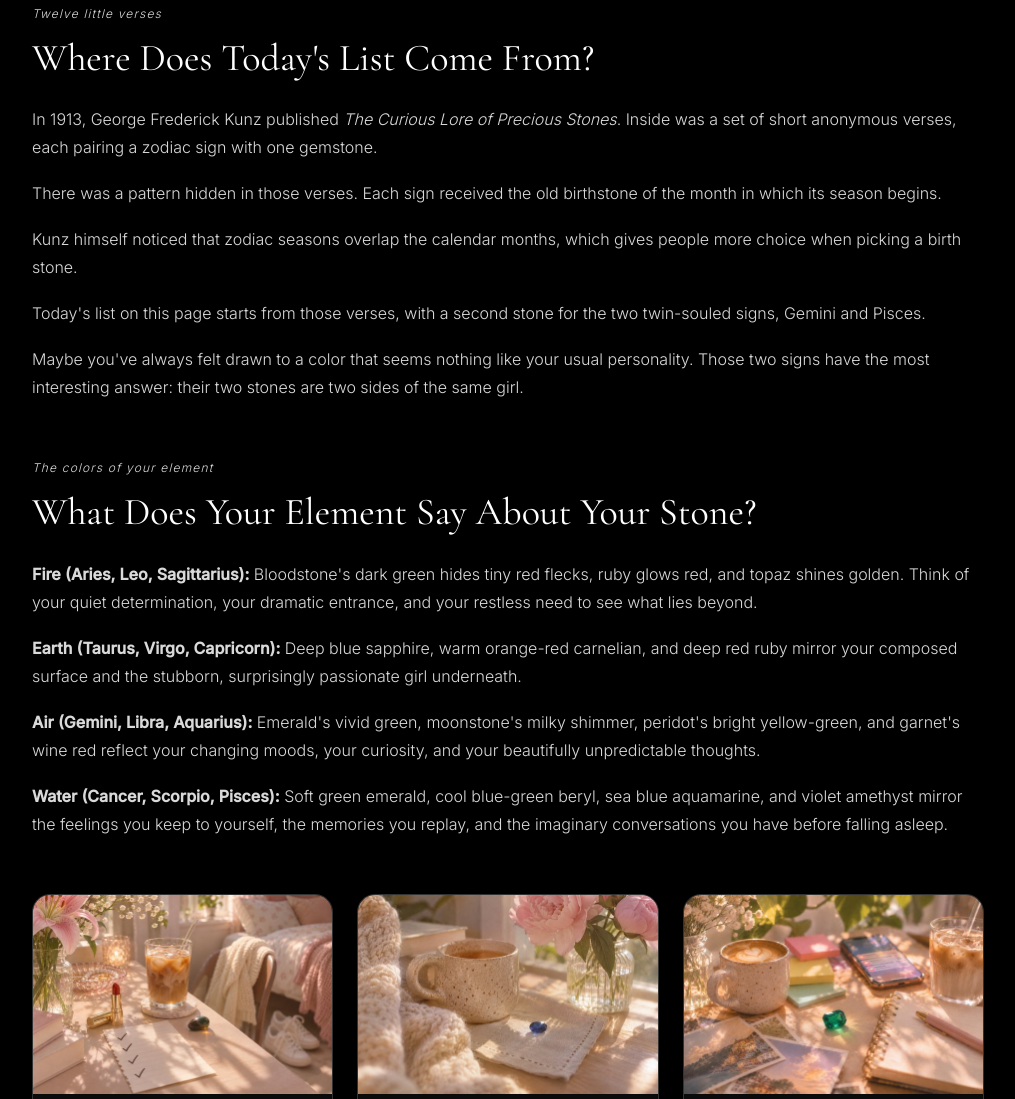
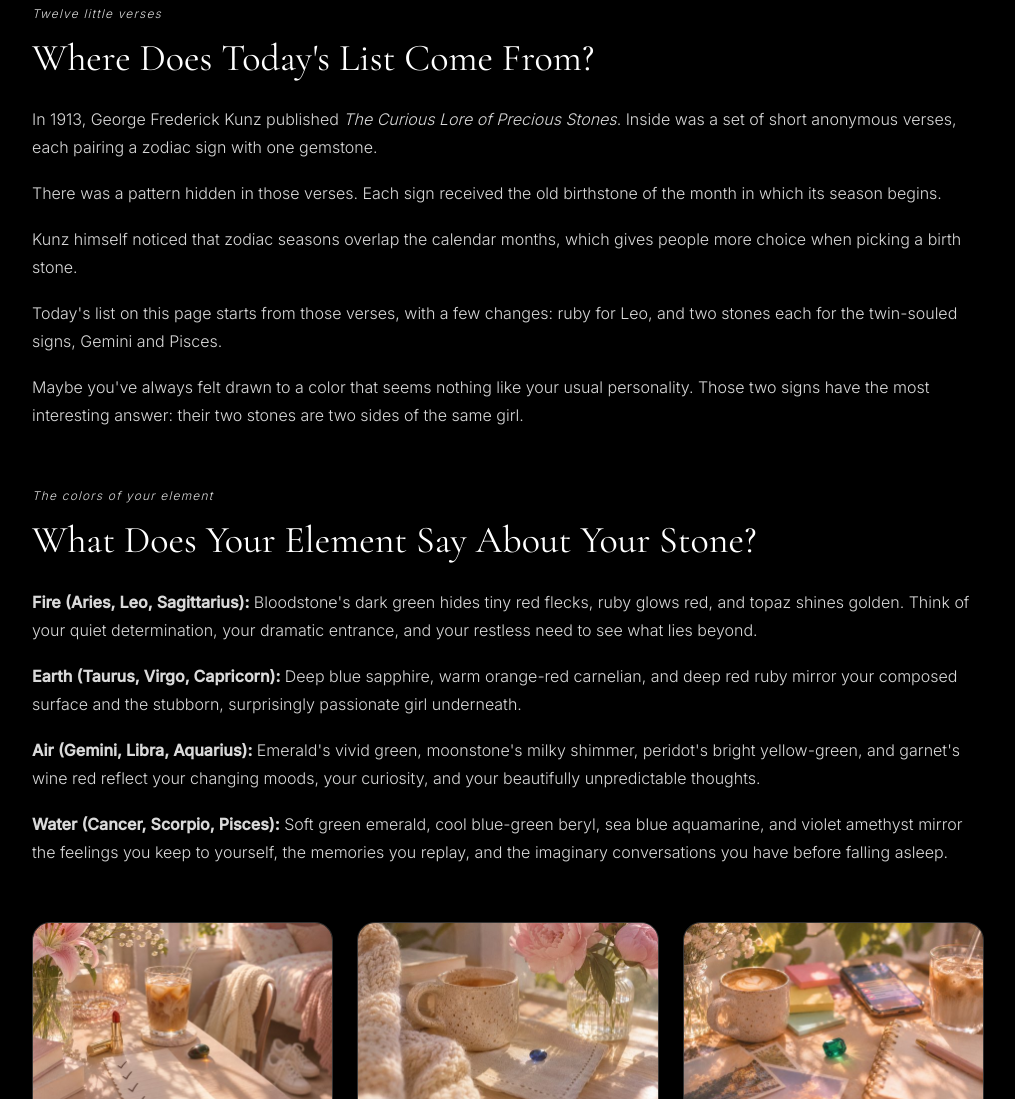
Before and after one commit to Junhu888188/gemflow, a plain HTML site: page zodiac-stones/index.html in a window 1280 px wide. Shown: the part 2049-3148 px from the top of the page, without its empty margins (132-1147 px from the left). Drawn offline with nearby package versions, Linux system fonts and the light colour scheme.

Commit message:
zodiac-stones: 配石出处句说明狮子改红宝石、双子双鱼两石
Co-Authored-By: Claude Opus 5.5 <noreply@anthropic.com>

```diff
--- a/zodiac-stones/index.html
+++ b/zodiac-stones/index.html
@@ -109,7 +109,7 @@
 <p>In 1913, George Frederick Kunz published <em>The Curious Lore of Precious Stones</em>. Inside was a set of short anonymous verses, each pairing a zodiac sign with one gemstone.</p>
 <p>There was a pattern hidden in those verses. Each sign received the old birthstone of the month in which its season begins.</p>
 <p>Kunz himself noticed that zodiac seasons overlap the calendar months, which gives people more choice when picking a birth stone.</p>
-<p>Today&#x27;s list on this page starts from those verses, with a second stone for the two twin-souled signs, Gemini and Pisces.</p>
+<p>Today&#x27;s list on this page starts from those verses, with a few changes: ruby for Leo, and two stones each for the twin-souled signs, Gemini and Pisces.</p>
 <p>Maybe you&#x27;ve always felt drawn to a color that seems nothing like your usual personality. Those two signs have the most interesting answer: their two stones are two sides of the same girl.</p>
 </section>
 <section><p class="sec-k"><em>The colors of your element</em></p>
```
